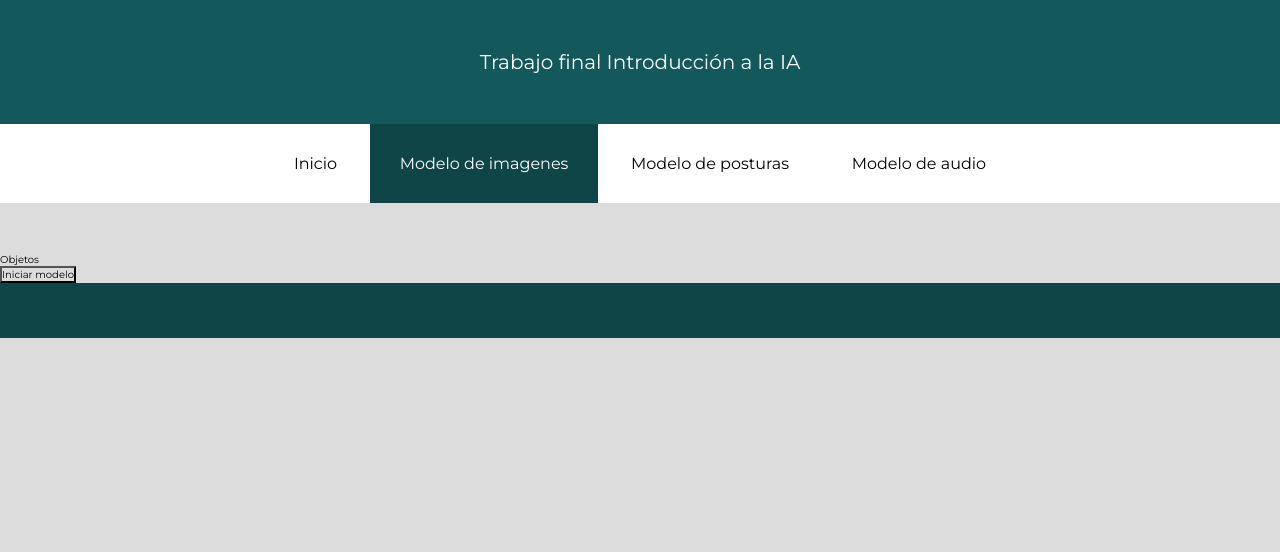
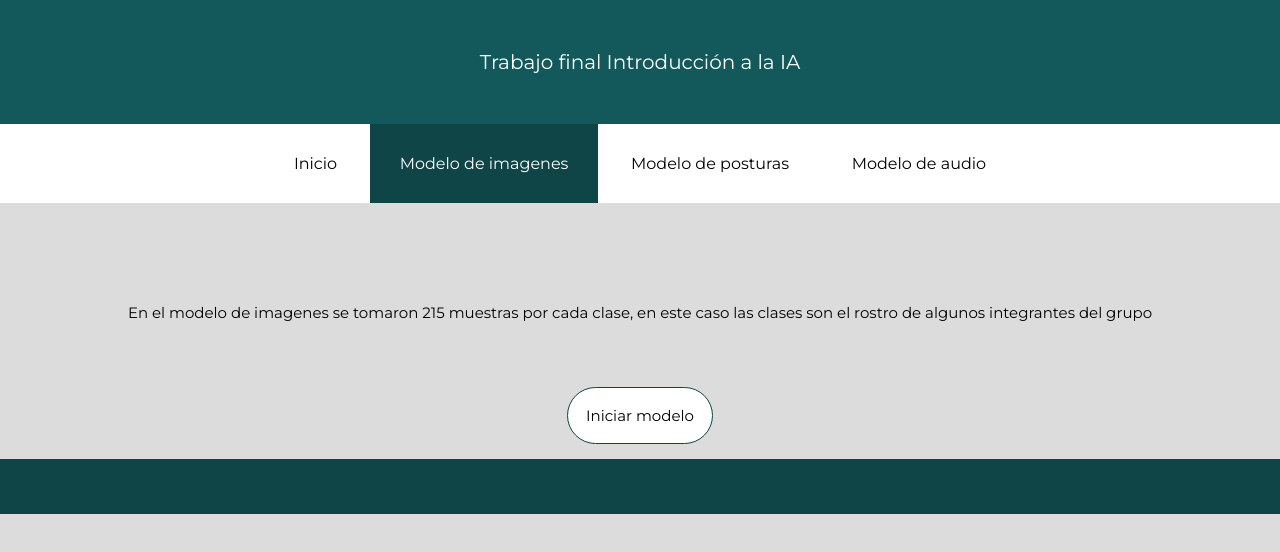
Before and after one commit to valebmss/introduccionia, a plain HTML site: page img.html in a window 1280 px wide. Drawn offline with Linux system fonts and the light colour scheme.

Commit message:
Update img.html

```diff
--- a/img.html
+++ b/img.html
@@ -16,13 +16,13 @@
         <ol class="navli">
             <a href="index.html"><li>Inicio</li></a>
             <a href="img.html"><li class="active">Modelo de imagenes</li></a>
-            <a href="#"><li>Modelo de posturas</li></a>
+            <a href="posturas.html"><li>Modelo de posturas</li></a>
             <a href="#"><li>Modelo de audio</li></a>
         </ol>
     </nav>
     <main>
-        <div>Objetos</div>
-    <button type="button" onclick="init()">Iniciar modelo</button>
+        <div class="conh2"><h2>En el modelo de imagenes se tomaron 215 muestras por cada clase, en este caso las clases son el rostro de algunos integrantes del grupo</h2></div>
+    <div class="conboton"><button type="button" onclick="init()" class="boton">Iniciar modelo</button></div>
     <div id="webcam-container"></div>
     <div id="label-container"></div>
     <script src="https://cdn.jsdelivr.net/npm/@tensorflow/tfjs@1.3.1/dist/tf.min.js"></script>
@@ -50,7 +50,7 @@
 
             // Convenience function to setup a webcam
             const flip = true; // whether to flip the webcam
-            webcam = new tmImage.Webcam(200, 200, flip); // width, height, flip
+            webcam = new tmImage.Webcam(500, 500, flip); // width, height, flip
             await webcam.setup(); // request access to the webcam
             await webcam.play();
             window.requestAnimationFrame(loop);
```
